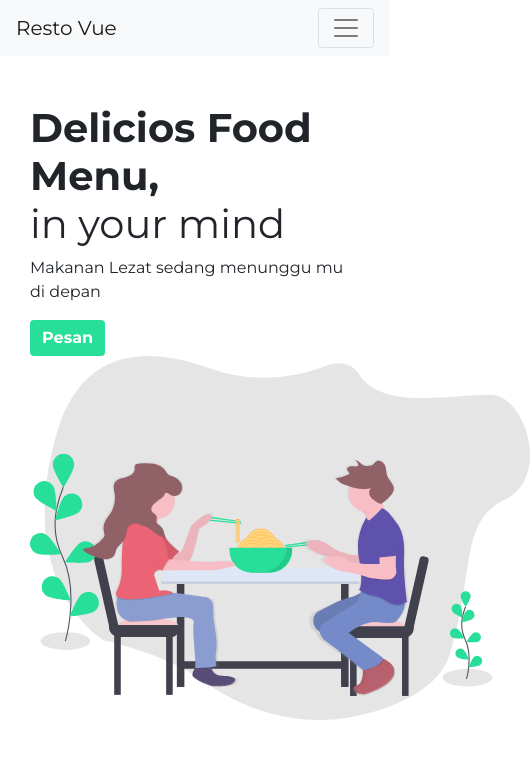
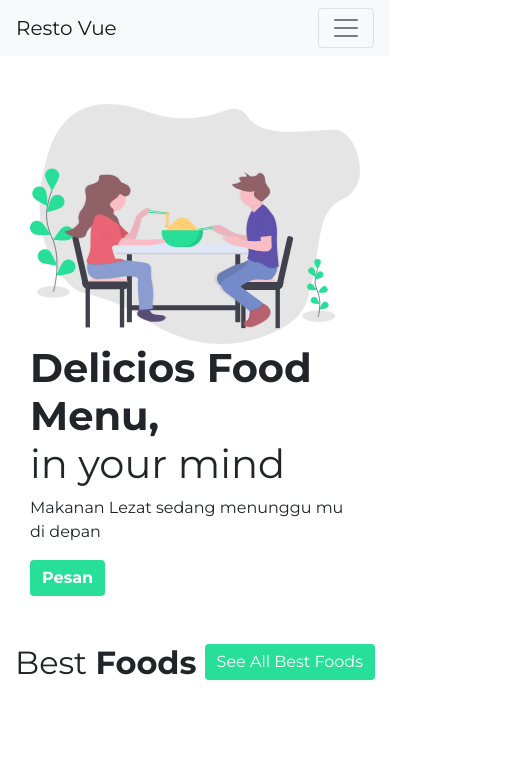
Before and after one commit to celvineadiputra-dev/restoVue, a Vue app: page /#/ in a window 390 px wide. Shown: the top 758 px of the page, 530 px wide, since content can reach past the window. Built offline with nearby package versions, Linux system fonts and the light colour scheme.

Commit message:
fix mobile

```diff
--- a/src/components/Hero.vue
+++ b/src/components/Hero.vue
@@ -1,7 +1,12 @@
 <template>
   <div class="container mt-5">
     <div class="row">
-      <div class="col d-flex justify-content-center align-items-center">
+      <div class="col-md-6 oder-sm-1 order-md-2">
+        <img :src="hero" :alt="hero" width="500px" class="img-fluid" />
+      </div>
+      <div
+        class="col-md-6 order-sm-2 order-md-1 d-flex justify-content-center align-items-center"
+      >
         <div>
           <h1>
             <strong>Delicios Food Menu,</strong><br />
@@ -12,9 +17,6 @@
             >Pesan</router-link
           >
         </div>
-      </div>
-      <div class="col">
-        <img :src="hero" :alt="hero" width="500px" />
       </div>
     </div>
   </div>
--- a/src/views/Home.vue
+++ b/src/views/Home.vue
@@ -5,6 +5,23 @@
         <div class="col-sm-12">
           <Hero />
         </div>
+      </div>
+      <div class="row mt-5">
+        <div class="col-sm-12 d-flex justify-content-between">
+          <div>
+            <h2>Best <strong>Foods</strong></h2>
+          </div>
+          <div>
+            <router-link to="/foods" class="btn btn-success btn-border-none">
+              See All Best Foods
+            </router-link>
+          </div>
+        </div>
+      </div>
+      <div class="row">
+        <div class="col-md-4"></div>
+        <div class="col-md-4"></div>
+        <div class="col-md-4"></div>
       </div>
     </div>
   </div>
```
Also changed, not shown: src/components/cardProduct.vue (added, +8 -0 lines), 1 other file (tests, documents, lock files or other folders).
